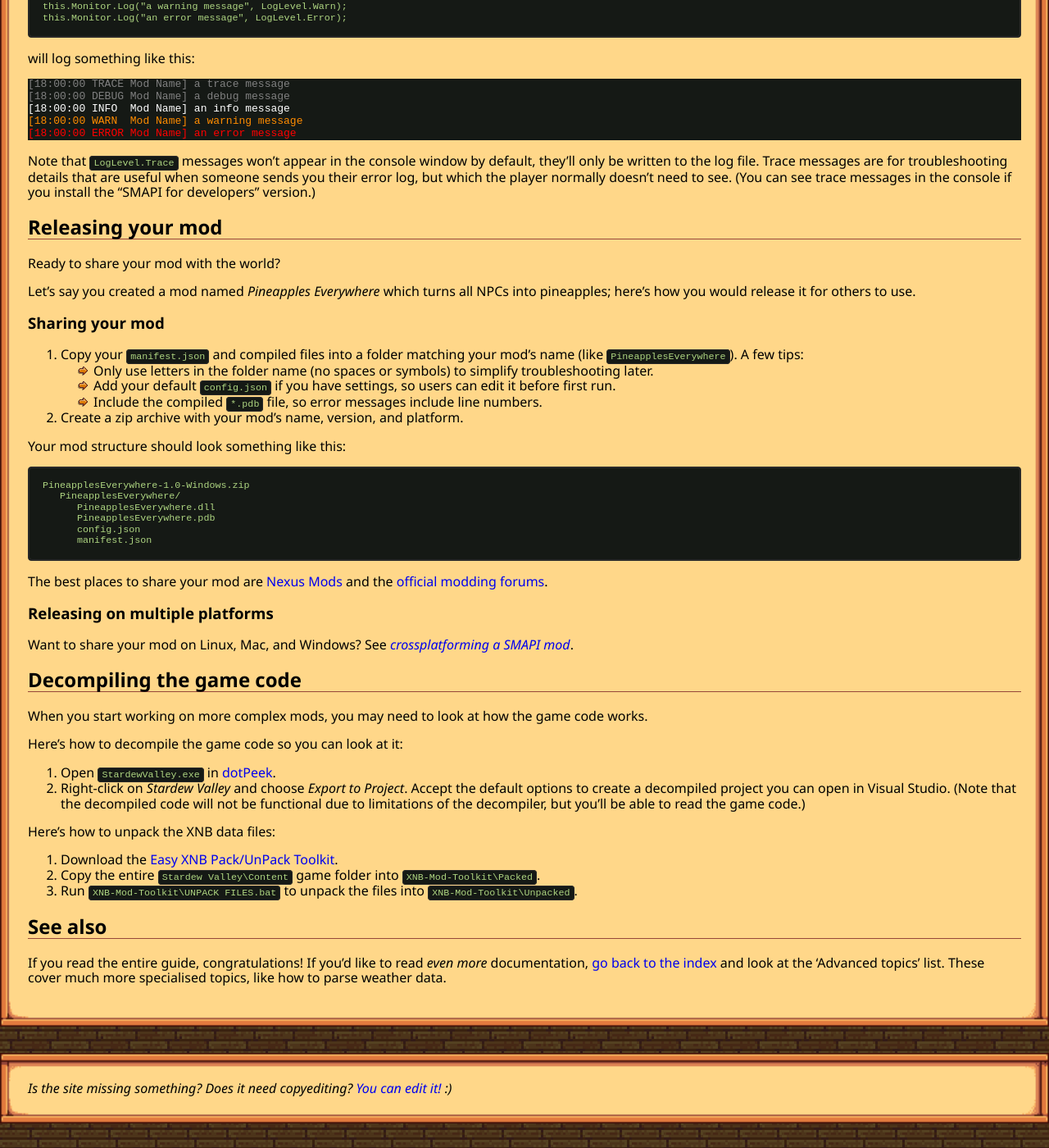
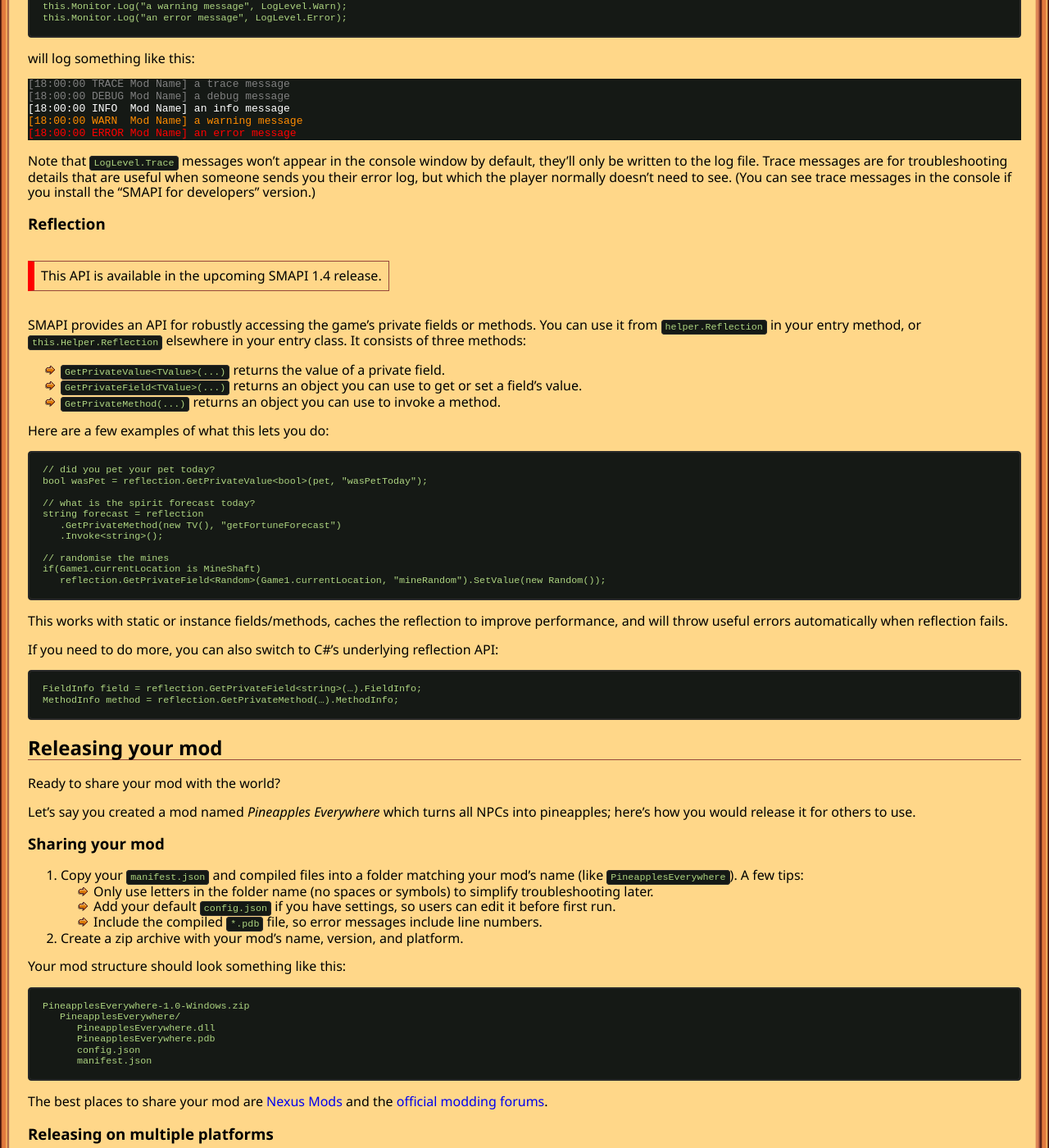
Before and after one commit to Pathoschild/canimod.github.io, a Jekyll site: the page built from guides/creating-a-smapi-mod.md, in a window 1280 px wide and 1400 px high, scrolled down 7562 px. Shown: the whole window at 82% size. Built offline with Jekyll 4.4.1, drawn with Linux system fonts in a browser that asks for light colours; nearby versions of some CDN libraries.

Commit message:
document SMAPI's upcoming reflection API

````diff
--- a/guides/creating-a-smapi-mod.md
+++ b/guides/creating-a-smapi-mod.md
@@ -214,14 +214,14 @@ Now that you have a basic mod, here are the SMAPI features you can use to do mor
 SMAPI publishes several C# events that tell you when something happens. For example, if you want
 to do something after the player loads their save, you can add this to your `Entry` method:
 
-```cs
+```c#
 PlayerEvents.LoadedGame += this.ReceiveLoadedGame;
 ```
 
 Then declare a method like this. (The `EventArgs e` argument will often provide more details about
 what happened, if there are any.)
 
-```cs
+```c#
 /// <summmary>The event handler called after the player loads their save.</summary>
 /// <param name="sender">The event sender.</param>
 /// <param name="e">The event arguments.</param>
@@ -407,10 +407,49 @@ will log something like this:
 <span style="color:red;">[18:00:00 ERROR Mod Name] an error message</span>
 </pre>
 
-Note that `LogLevel.Trace` messages won't appear in the console window by default, they'll only be
-written to the log file. Trace messages are for troubleshooting details that are useful when
+Note that `LogLevel.Trace` messages won't appear in the console window by default, they'll only
+be written to the log file. Trace messages are for troubleshooting details that are useful when
 someone sends you their error log, but which the player normally doesn't need to see. (You can see
 trace messages in the console if you install the "SMAPI for developers" version.)
+
+### Reflection
+<p class="warning">
+This API is available in the upcoming SMAPI 1.4 release.
+</p>
+
+SMAPI provides an API for robustly accessing the game's private fields or methods. You can use it
+from `helper.Reflection` in your entry method, or `this.Helper.Reflection` elsewhere in your
+entry class. It consists of three methods:
+
+* `GetPrivateValue<TValue>(...)` returns the value of a private field.
+* `GetPrivateField<TValue>(...)` returns an object you can use to get or set a field's value.
+* `GetPrivateMethod(...)` returns an object you can use to invoke a method.
+
+Here are a few examples of what this lets you do:
+
+```c#
+// did you pet your pet today?
+bool wasPet = reflection.GetPrivateValue<bool>(pet, "wasPetToday");
+
+// what is the spirit forecast today?
+string forecast = reflection
+   .GetPrivateMethod(new TV(), "getFortuneForecast")
+   .Invoke<string>();
+
+// randomise the mines
+if(Game1.currentLocation is MineShaft)
+   reflection.GetPrivateField<Random>(Game1.currentLocation, "mineRandom").SetValue(new Random());
+```
+
+This works with static or instance fields/methods, caches the reflection to improve performance, and will
+throw useful errors automatically when reflection fails.
+
+If you need to do more, you can also switch to C#'s underlying reflection API:
+
+```c#
+FieldInfo field = reflection.GetPrivateField<string>(…).FieldInfo;
+MethodInfo method = reflection.GetPrivateMethod(…).MethodInfo;
+```
 
 ## Releasing your mod
 Ready to share your mod with the world?
````
